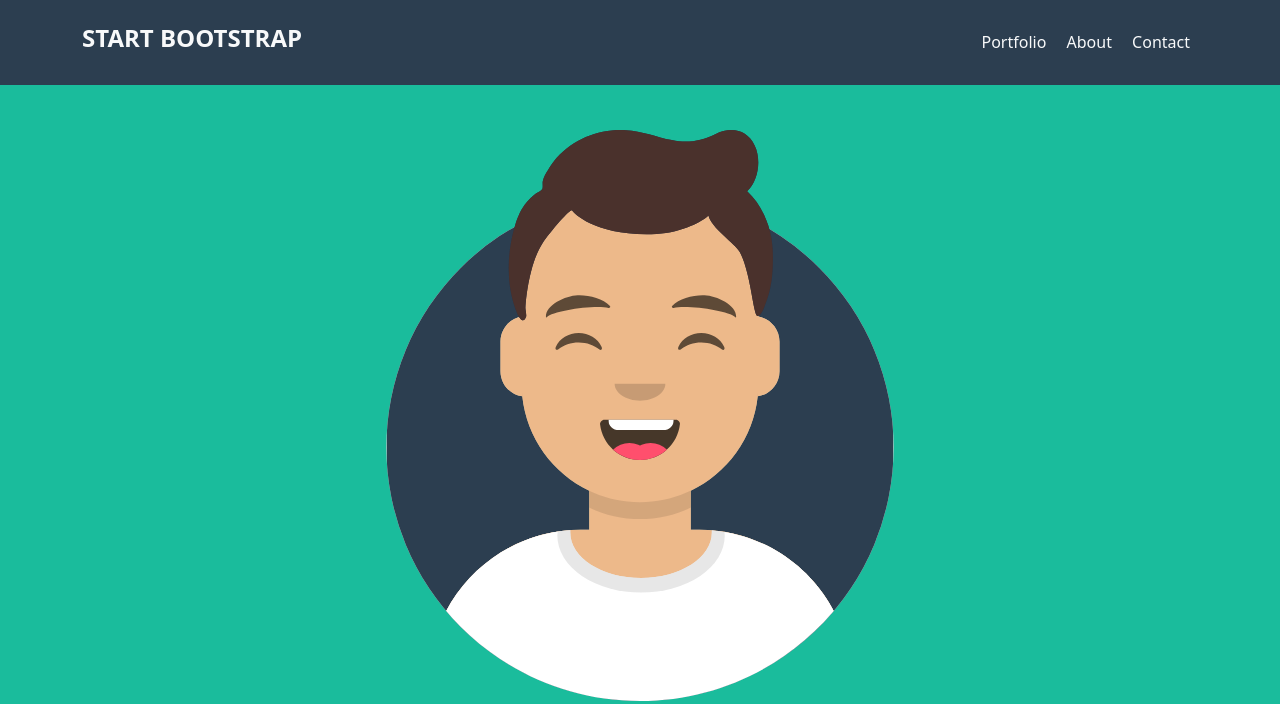
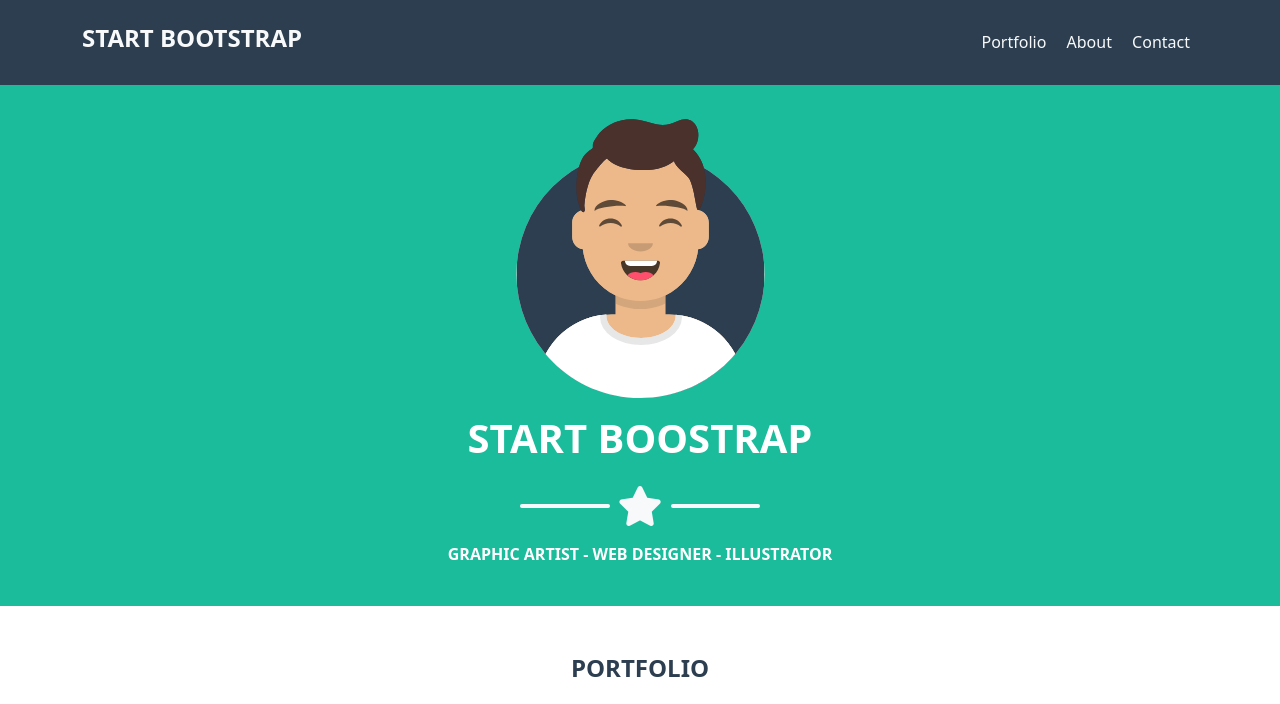
Before and after one commit to AlessandroIacovella95/html-css-bootstrap-freelancer, a plain HTML site: page index.html in a window 1280 px wide. Shown: the top 704 px of the page. Drawn offline with nearby package versions, Linux system fonts and the light colour scheme.

Commit message:
fix errors

```diff
--- a/css/style.css
+++ b/css/style.css
@@ -27,6 +27,12 @@ section:nth-child(odd){
 
 #header{
     background-color: #2C3E50;
+}
+
+/* JUMBOTRON */
+
+#jumbotron .white_bar{
+    width: 8%;
 }
 
 /* PORTFOLIO */
@@ -73,5 +79,5 @@ section:nth-child(odd){
     justify-content: center;
     align-items: center;
     width: 50px;
-    height: 50px;
+    aspect-ratio: 1;
 }
--- a/index.html
+++ b/index.html
@@ -39,7 +39,8 @@
         <!-- JUMBOTRON -->
         <section id="jumbotron" class="text-center py-4">
             <div class="container">
-                <div class="mb-3">
+                <div class="row justify-content-center">
+                    <div class="col-12 col-md-8 col-lg-6 mb-3">
                         <!-- IMMAGINE AVATAR -->
                         <img class="img-fluid w-50" src="./img/avatar.svg" alt="avatar">
                     </div>
@@ -49,14 +50,16 @@
                     </div>
                     <!-- STELLA E WHITE BAR -->
                     <div class="mb-3 d-flex justify-content-center align-items-center">
-                    <div class="rounded white_bar bg-light w-25 me-2"></div>
+                        <div class="rounded white_bar bg-light me-2"></div>
                         <i class="fa-solid fa-star text-light fs-1"></i>
-                    <div class="rounded white_bar bg-light w-25 ms-2"></div>
+                        <div class="rounded white_bar bg-light ms-2"></div>
                     </div>
                     <!-- SKILLS AVATAR -->
                     <div class="mb-3">
                         <span class="text-uppercase fs-6 fw-bold">Graphic Artist - Web Designer - Illustrator</span>
                     </div>
+                </div>
+
                 </div>
         </section>
 
```
Lines whose indentation alone changed are shown as unchanged.
